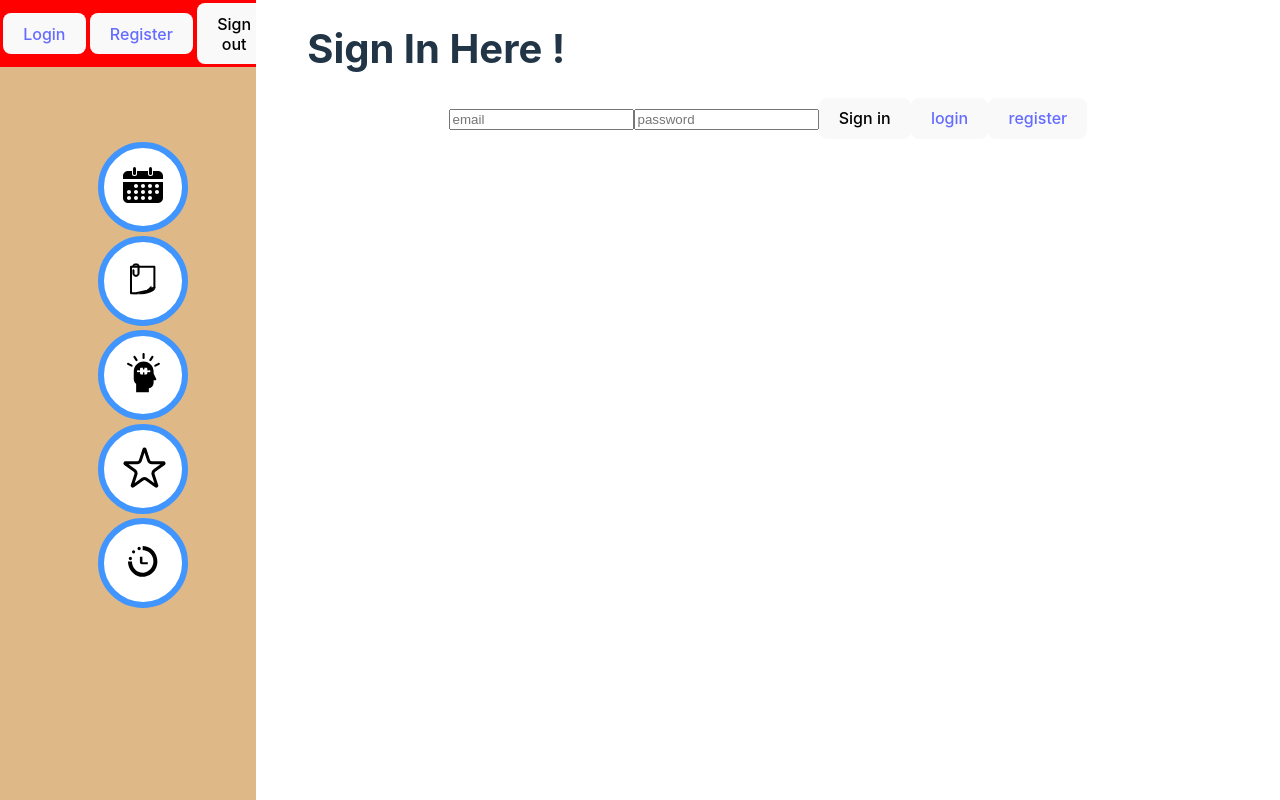
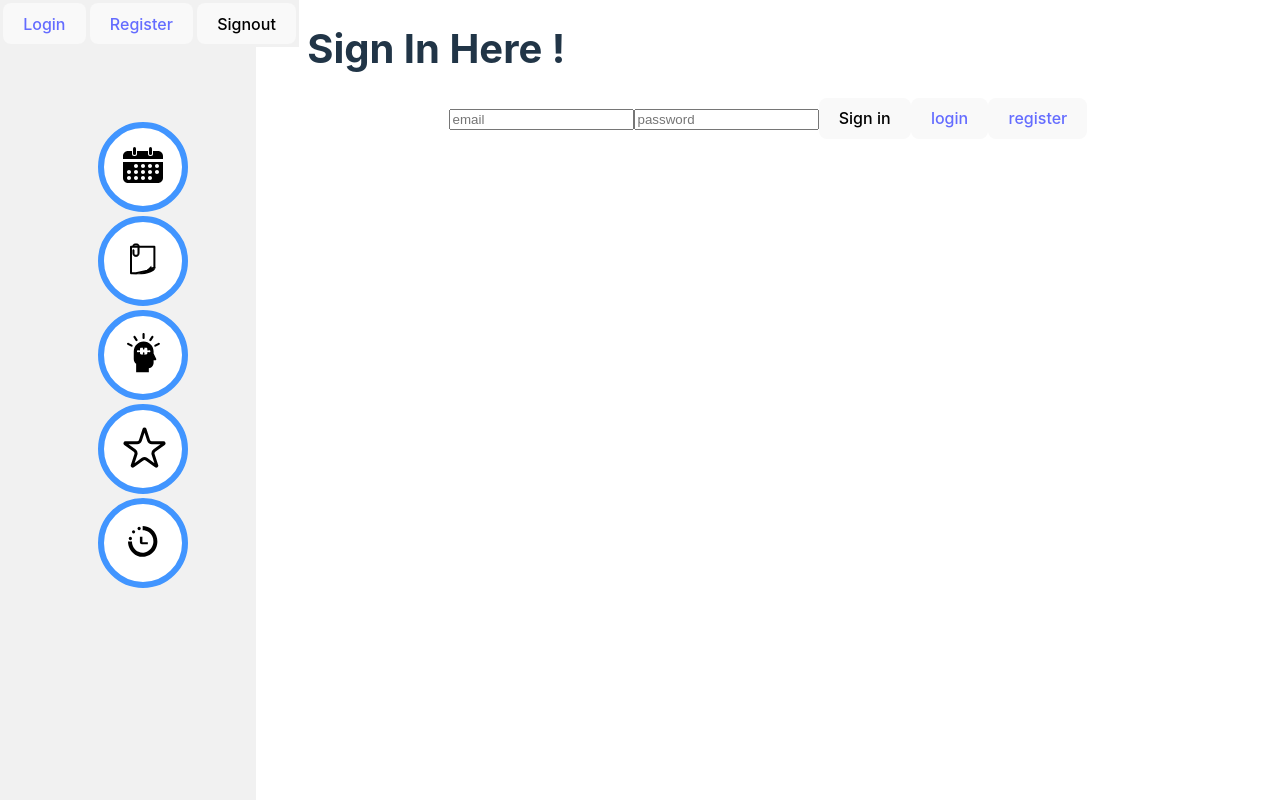
Before and after one commit to leongroth/Grouper, a React (Vite) app: page /login in a window 1280 px wide. Shown: the top 800 px of the page. Built offline with nearby package versions, Linux system fonts and the light colour scheme; no server answers.

Commit message:
farvefix

```diff
--- a/src/App.css
+++ b/src/App.css
@@ -48,7 +48,8 @@
   left: 0%;
   height: 100vh;
   width: 20%;
-  background-color: burlywood;
+  background-color: #F1F1F1;
+  z-index: 10;
 }
 
 .test {
@@ -72,7 +73,7 @@
 .loginRegisterTable {
   width: 100%;
   height: fit-content;
-  background-color: red;
+  background-color: #F1F1F1;
 }
 
 .contenttest {
--- a/src/App.jsx
+++ b/src/App.jsx
@@ -57,7 +57,7 @@ function App() {
             </button>
           </td >
           <td className='contenttest'>
-          <button onClick={logout}>Sign out</button>
+          <button onClick={logout}>Signout</button>
           </td>
         </tr>
       </table>
--- a/src/PBL/App.css
+++ /dev/null
@@ -1,96 +0,0 @@
-#root {
-  max-width: 1280px;
-  margin: 0 auto;
-  padding: 2rem;
-  text-align: center;
-}
-
-.logo {
-  height: 6em;
-  padding: 1.5em;
-  will-change: filter;
-  transition: filter 300ms;
-}
-.logo:hover {
-  filter: drop-shadow(0 0 2em #646cffaa);
-}
-.logo.react:hover {
-  filter: drop-shadow(0 0 2em #61dafbaa);
-}
-
-@keyframes logo-spin {
-  from {
-    transform: rotate(0deg);
-  }
-  to {
-    transform: rotate(360deg);
-  }
-}
-
-@media (prefers-reduced-motion: no-preference) {
-  a:nth-of-type(2) .logo {
-    animation: logo-spin infinite 20s linear;
-  }
-}
-
-.card {
-  padding: 2em;
-}
-
-.read-the-docs {
-  color: #888;
-}
-
-
-.NavbarContainer {
-  position: fixed;
-  top: 0%;
-  left: 0%;
-  height: 100vh;
-  width: 20%;
-  background-color: burlywood;
-}
-
-.test {
-  width: 100%;
-  height: fit-content;
-  border: solid 2px red;
-}
-
-.row {
-  position: relative;
-  left: 60%;
-  width: 100%;
-  background-color: blue;
-}
-
-.rowContainer {
-  width: 100%;
-  background-color: white;
-}
-
-.loginRegisterTable {
-  width: 100%;
-  height: fit-content;
-  background-color: red;
-}
-
-.contenttest {
-  background-color: blue;
-  height: 10%;
-  width: 10vw;
-}
-
-.NavBarTable {
-  width: 100%;
-}
-
-.PageContainer {
-  position: absolute;
-  left: 20%;
-  top: 0%;
-  min-height: 100vh;
-  height: fill;
-  width: 80%;
-  background-color: white;
-}
```
